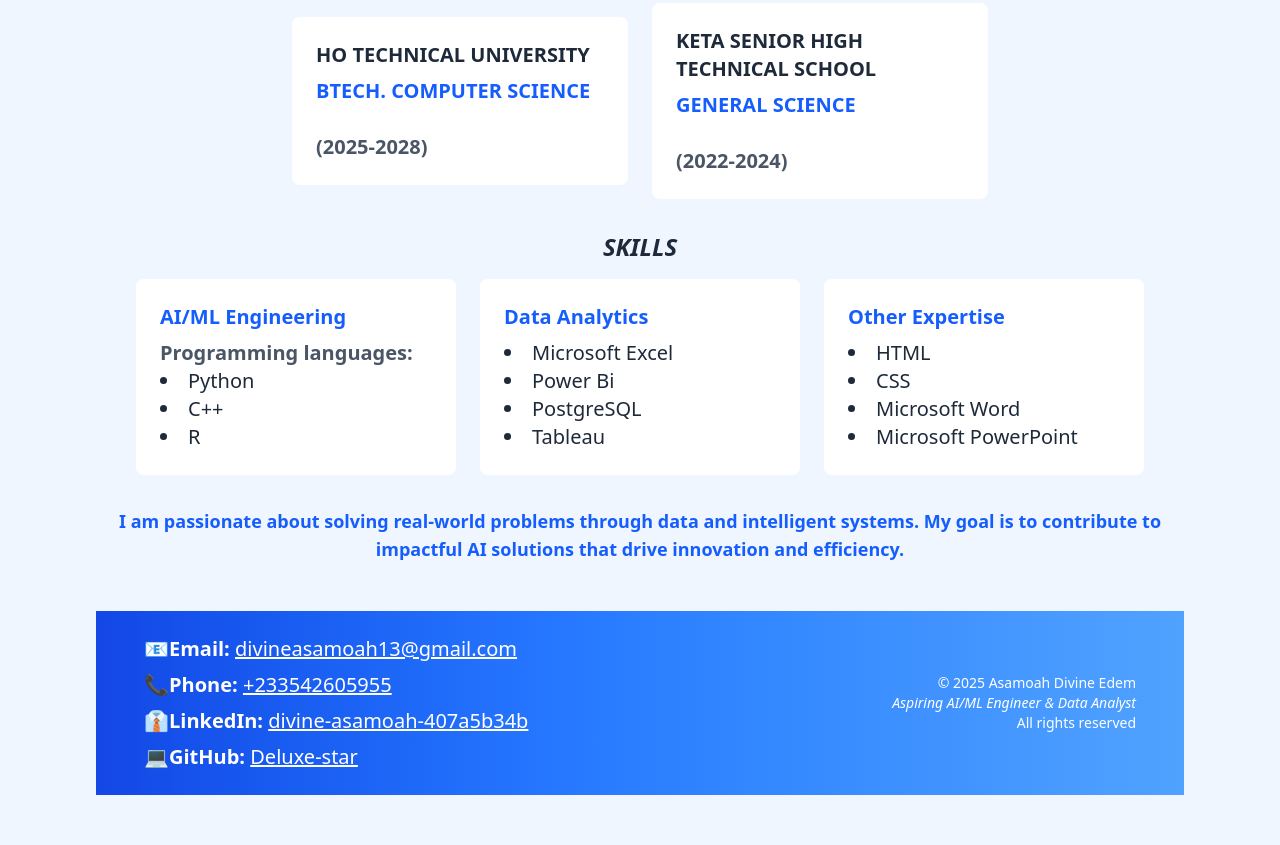
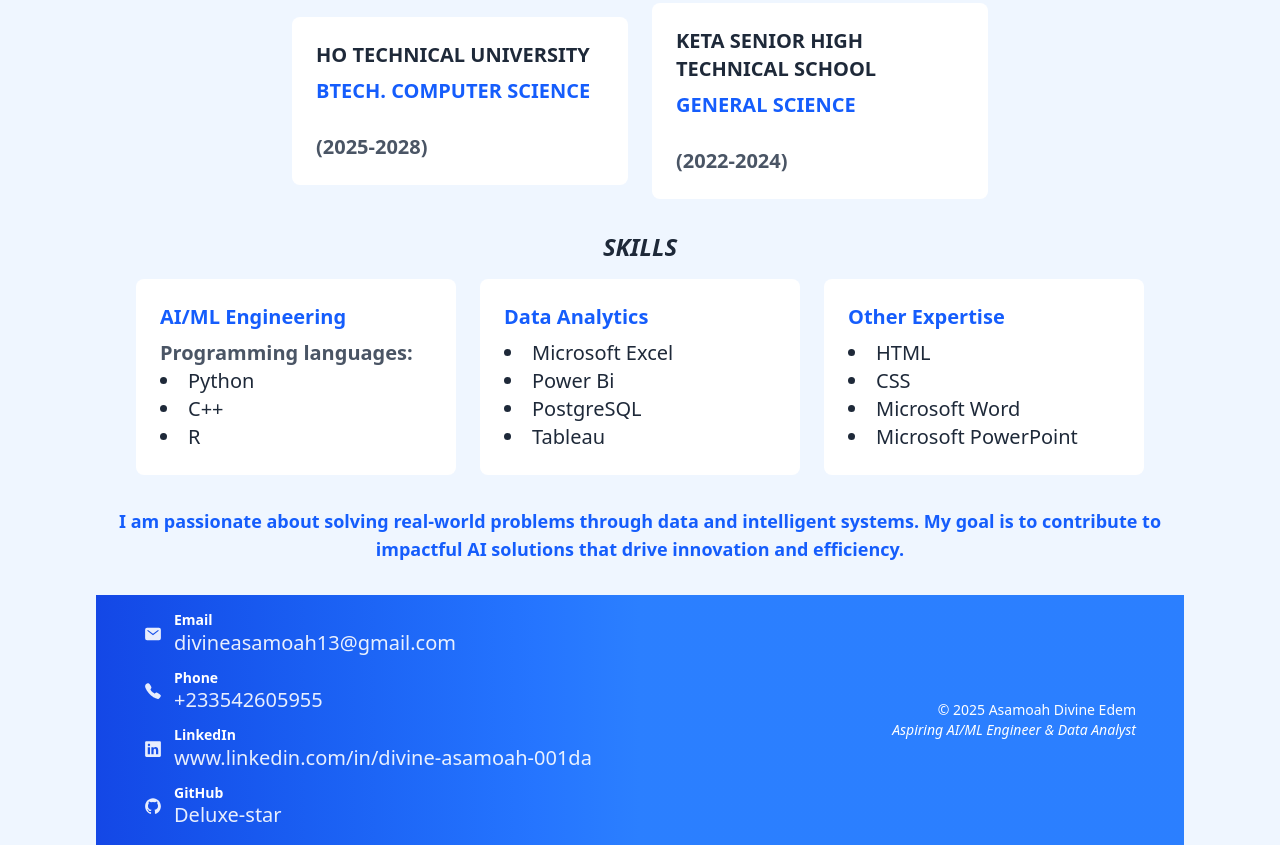
Before and after one commit to Deluxe-star/Portfolio-repo, a website: page index.html in a window 1280 px wide. Shown: the part 784-1629 px from the top of the page. Before the commit the page ends 1579 px from the top, so only its background shows below. Drawn offline with nearby package versions, Linux system fonts and the light colour scheme.

Commit message:
Update: Improved styling

```diff
--- a/index.html
+++ b/index.html
@@ -121,36 +121,52 @@
     </section>
   </main>
 
-  <footer id="contact" class="bg-gradient-to-r from-blue-700 via-blue-500 to-blue-400 text-white py-6 mt-12">
-    <div class="max-w-5xl mx-auto px-4 flex flex-col md:flex-row justify-between items-center gap-6">
-      <div class="flex flex-col md:flex-row gap-6 items-center md:items-start">
-        <div class="space-y-2 text-center md:text-left">
-          <p>
-            <strong>📧Email:</strong>
-            <a href="mailto:divineasamoah13@gmail.com"
-              class="underline hover:text-blue-300">divineasamoah13@gmail.com</a>
-          </p>
-          <p>
-            <strong>📞Phone:</strong>
-            <a href="tel:+233542605955" class="underline hover:text-blue-300">+233542605955</a>
-          </p>
-          <p>
-            <strong>👔LinkedIn:</strong>
-            <a href="https://www.linkedin.com/in/divine-asamoah-407a5b34b" target="_blank" rel="noopener"
-              class="underline hover:text-blue-300">divine-asamoah-407a5b34b</a>
-          </p>
-          <p>
-            <strong>💻GitHub:</strong>
-            <a href="https://github.com/Deluxe-star" target="_blank" rel="noopener"
-              class="underline hover:text-blue-300">Deluxe-star</a>
-          </p>
+  <footer id="contact" class="bg-gradient-to-r from-blue-700 via-blue-500 to-blue-500 text-white py-4 mt-8">
+    <div class="max-w-5xl mx-auto px-4 flex flex-col md:flex-row justify-between items-center gap-4">
+      <div class="flex-1 w-full md:w-auto">
+        <div class="flex flex-col gap-3">
+          <a href="mailto:divineasamoah13@gmail.com" class="flex items-center gap-3 text-sm hover:text-blue-200 no-underline">
+            <ion-icon name="mail" class="text-lg text-white/90"></ion-icon>
+            <div class="leading-tight">
+              <div class="font-bold">Email</div>
+              <div class="text-xl text-white/90">divineasamoah13@gmail.com</div>
+            </div>
+          </a>
+
+          <a href="tel:+233542605955" class="flex items-center gap-3 text-sm hover:text-blue-200 no-underline">
+            <ion-icon name="call" class="text-lg text-white/90"></ion-icon>
+            <div class="leading-tight">
+              <div class="font-bold">Phone</div>
+              <div class="text-xl text-white/90">+233542605955</div>
+            </div>
+          </a>
+
+          <a href="https://www.linkedin.com/in/divine-asamoah-407a5b34b" target="_blank" rel="noopener" class="flex items-center gap-3 text-sm hover:text-blue-200 no-underline">
+            <ion-icon name="logo-linkedin" class="text-lg text-white/90"></ion-icon>
+            <div class="leading-tight">
+              <div class="font-bold">LinkedIn</div>
+              <div class="text-xl text-white/90">www.linkedin.com/in/divine-asamoah-001da</div>
+            </div>
+          </a>
+
+          <a href="https://github.com/Deluxe-star" target="_blank" rel="noopener" class="flex items-center gap-3 text-sm hover:text-blue-200 no-underline">
+            <ion-icon name="logo-github" class="text-lg text-white/90"></ion-icon>
+            <div class="leading-tight">
+              <div class="font-bold">GitHub</div>
+              <div class="text-xl text-white/90">Deluxe-star</div>
+            </div>
+          </a>
         </div>
       </div>
-      <div class="text-sm text-center md:text-right mt-4 md:mt-0">
-        <p>&copy; 2025 Asamoah Divine Edem</p>
+
+      <div class="text-xs md:text-sm text-center md:text-right">
+        <p class="font-medium">&copy; 2025 Asamoah Divine Edem</p>
         <p class="italic">Aspiring AI/ML Engineer & Data Analyst</p>
-        <p>All rights reserved</p>
       </div>
     </div>
   </footer>
+
+  <script type="module" src="https://unpkg.com/ionicons@7.1.0/dist/ionicons/ionicons.esm.js"></script>
+  <script nomodule src="https://unpkg.com/ionicons@7.1.0/dist/ionicons/ionicons.js"></script>
+
 </body>
```
Also changed, not shown: dist/output.css.
